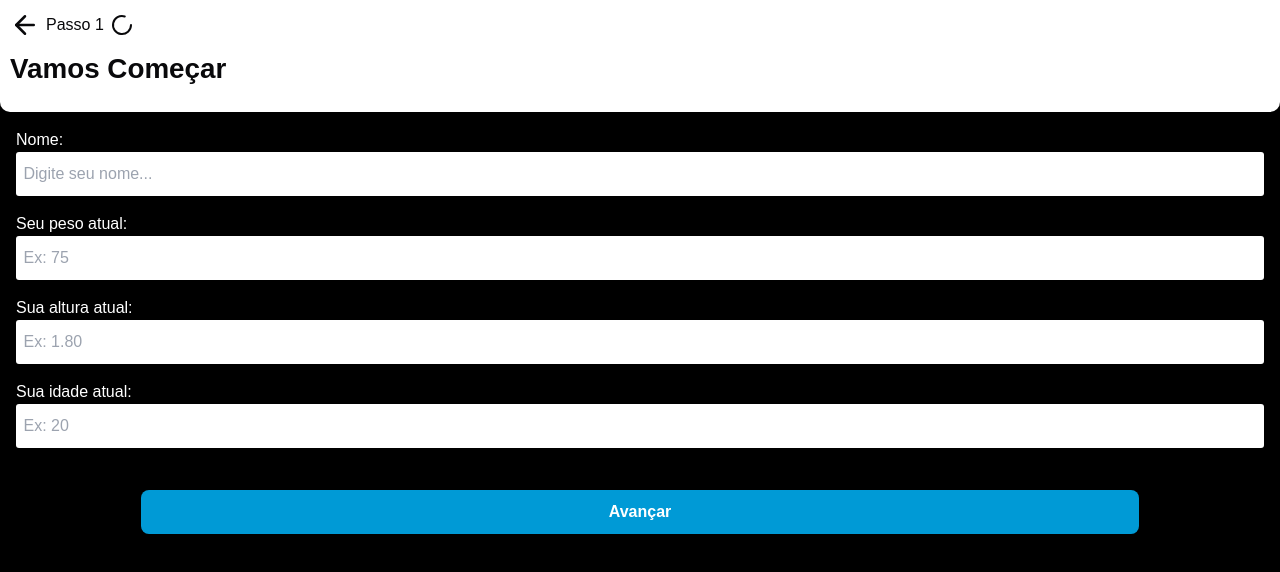
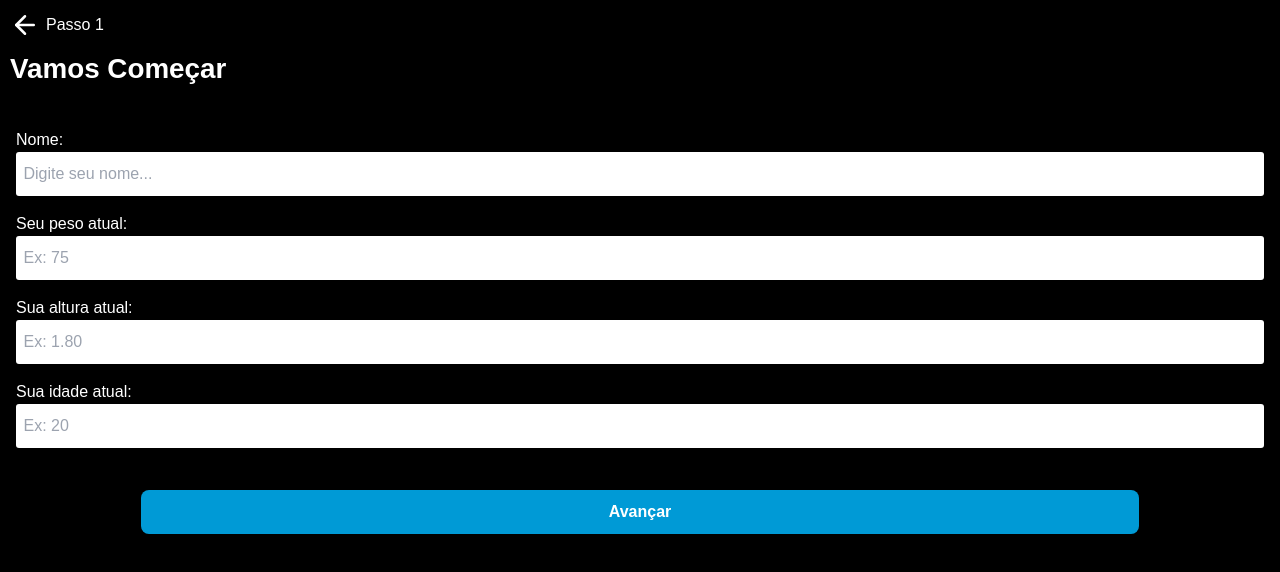
Before and after one commit to Nattanjunior/web-easyDiet, a Next.js app: page /stepOne in a window 1280 px wide. Shown: the top 572 px of the page. Built offline with nearby package versions, Linux system fonts and the light colour scheme.

Commit message:
icone removido e cor de fundo muda conforme responsividade muda

```diff
--- a/src/components/header/page.tsx
+++ b/src/components/header/page.tsx
@@ -17,11 +17,11 @@ export function Header({ step, title }: HeaderProps) {
   }
 
   return (
-    <header className='bg-white p-4 pb-9 rounded-bl-2xl rounded-br-2xl '>
+    <header className='bg-white p-4 pb-9 rounded-bl-2xl rounded-br-2xl md:bg-black md:text-white'>
       <div className='flex items-center gap-[.6rem] mb-[.8rem]'>
         <ArrowLeft size={30} onClick={handleNavigationBack} />
         <p>{step}</p>
-        <LoaderCircle />
+        {/* <LoaderCircle /> */}
       </div>
 
       <h1 className='text-[2.78rem] font-semibold'>{title}</h1>
```
